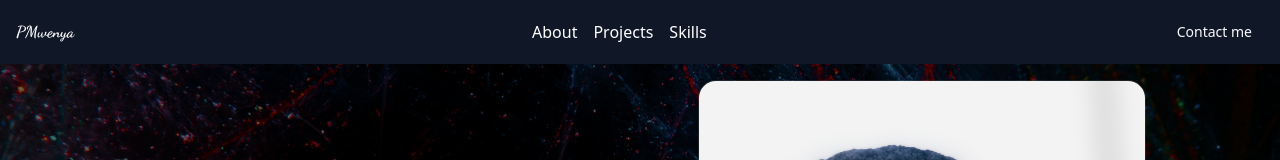
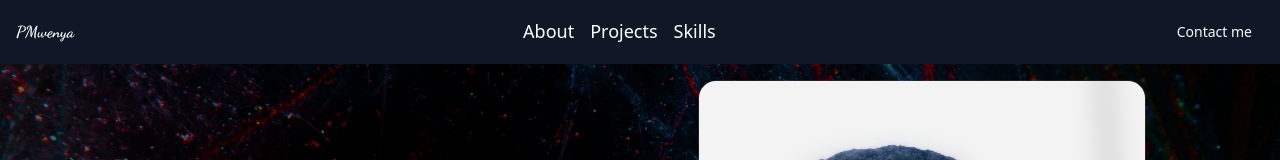
Before and after one commit to PaulMwenya/MyPortfolio, a Next.js app: page / in a window 1280 px wide. Shown: the top 160 px of the page. Built offline with nearby package versions, Linux system fonts and the light colour scheme.

Commit message:
added borders on hover to nav links

```diff
--- a/Sections/Header.tsx
+++ b/Sections/Header.tsx
@@ -44,7 +44,7 @@ export default function Header() {
               key={section.label}
               href={section.href}
               onClick={() => setIsOpen(false)}
-              className="py-2 text-lg hover:text-green-600"
+              className="py-2 text-lg border-b-2 border-transparent hover:border-green-600 hover:text-green-600 transition-all duration-200"
             >
               {section.label}
             </a>
@@ -70,7 +70,7 @@ export default function Header() {
           <a
             key={section.label}
             href={section.href}
-            className="hover:text-blue-200"
+            className=" py-2 text-lg border-b-2 border-transparent hover:border-blue-200 hover:text-blue-200 transition-all duration-200"
           >
             {section.label}
           </a>
```
